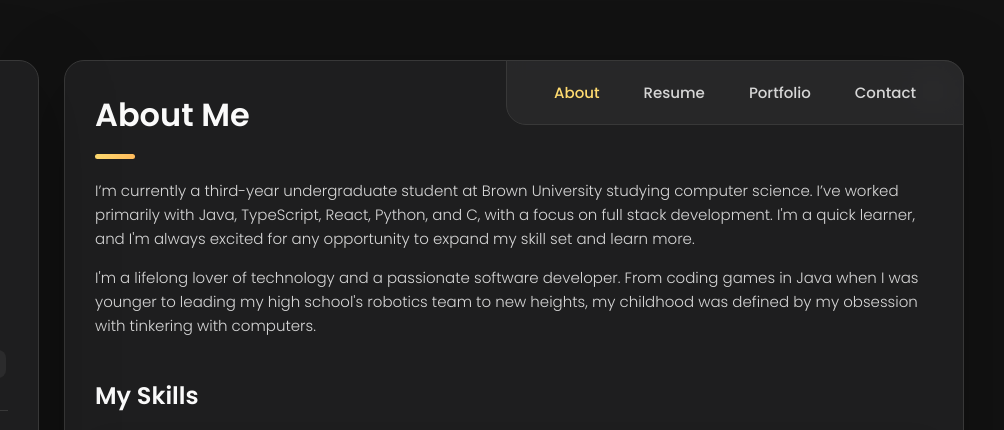
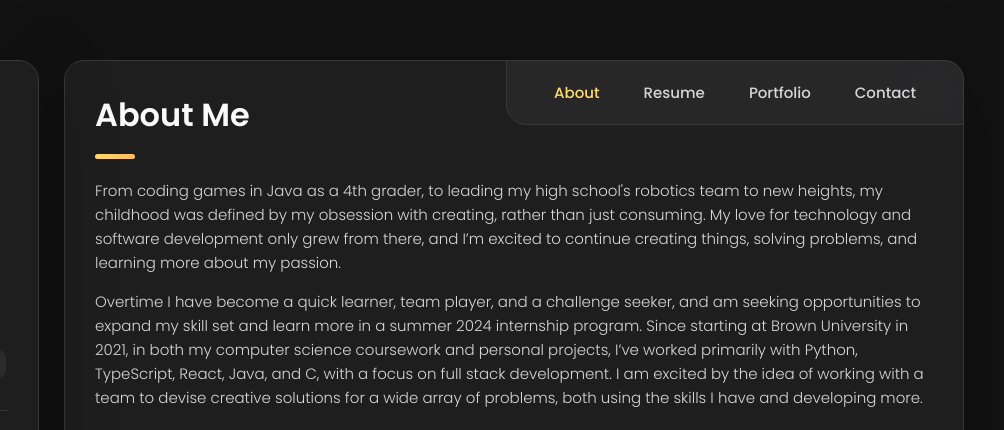
Before and after one commit to rmeghji/rmeghji.github.io, a plain HTML site: page index.html in a window 1280 px wide. Shown: the top 430 px of the page, 276-1280 px from the left. Drawn offline with nearby package versions, Linux system fonts and the light colour scheme.

Commit message:
updated about

```diff
--- a/index.html
+++ b/index.html
@@ -187,14 +187,18 @@
 
         <section class="about-text">
           <p>
-            I’m currently a third-year undergraduate student at Brown University studying computer science.
-            I’ve worked primarily with Java, TypeScript, React, Python, and C, with a focus on full stack development.
-            I'm a quick learner, and I'm always excited for any opportunity to expand my skill set and learn more.
+            From coding games in Java as a 4th grader, to leading my high school's robotics team to new heights,
+            my childhood was defined by my obsession with creating, rather than just consuming. My love for
+            technology and software development only grew from there, and I’m excited to continue creating things,
+            solving problems, and learning more about my passion.
           </p>
 
           <p>
-            I'm a lifelong lover of technology and a passionate software developer. From coding games in Java when I was younger
-            to leading my high school's robotics team to new heights, my childhood was defined by my obsession with tinkering with computers.
+            Overtime I have become a quick learner, team player, and a challenge seeker, and am seeking opportunities
+            to expand my skill set and learn more in a summer 2024 internship program. Since starting at Brown University
+            in 2021, in both my computer science coursework and personal projects, I’ve worked primarily with Python,
+            TypeScript, React, Java, and C, with a focus on full stack development. I am excited by the idea of working
+            with a team to devise creative solutions for a wide array of problems, both using the skills I have and developing more.
           </p>
         </section>
 
```
Also changed, not shown: 1 other file.
